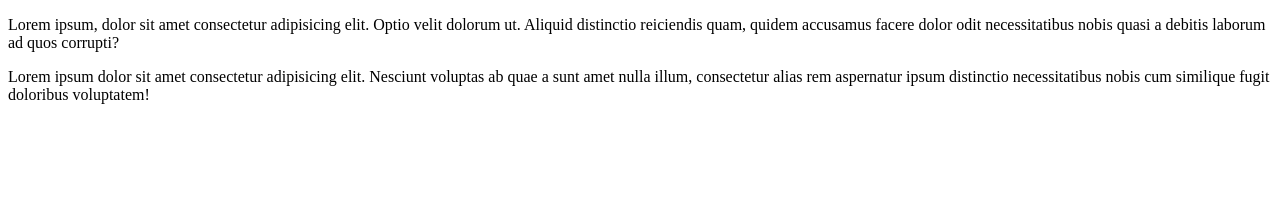
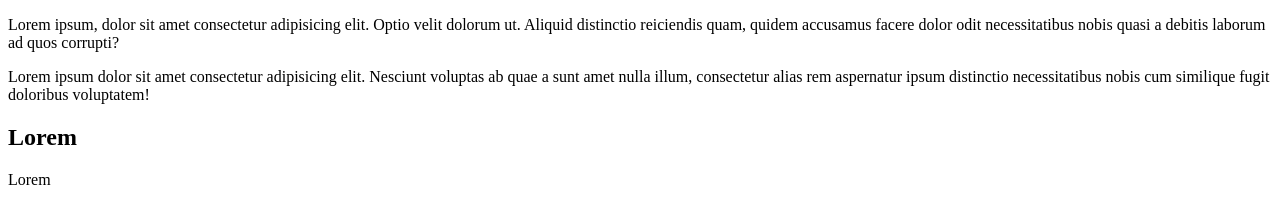
Before and after one commit to sumit12212/Project, a plain HTML site: page index.html in a window 1280 px wide. Drawn offline with Linux system fonts and the light colour scheme.

Commit message:
addot dot

```diff
--- a/index.html
+++ b/index.html
@@ -10,7 +10,8 @@
     <p>Lorem ipsum, dolor sit amet consectetur adipisicing elit. Optio velit dolorum ut. Aliquid distinctio reiciendis quam, quidem accusamus facere dolor odit necessitatibus nobis quasi a debitis laborum ad quos corrupti?</p>
   Lorem ipsum dolor sit amet consectetur adipisicing elit. Nesciunt voluptas ab quae a sunt amet nulla illum, consectetur alias rem aspernatur ipsum distinctio necessitatibus nobis cum similique fugit doloribus voluptatem!
 
-
+ <h2>Lorem</h2>
+ Lorem
 
 </body>
 </html>
```
